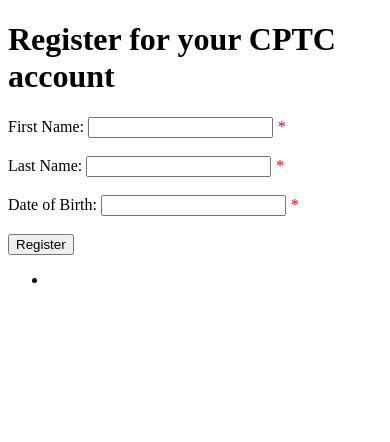
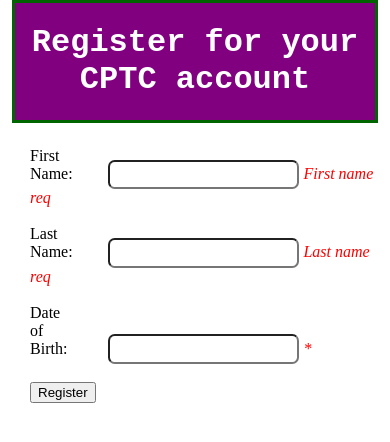
Before and after one commit to CalvinSithideth/CPW203-StudentReg, a plain HTML site: page index.html in a window 390 px wide. Both pictures are taken after a click on the button "Register". Drawn offline with Linux system fonts and the light colour scheme.

Commit message:
Added CSS rules, mobile CSS; added js: isValid

```diff
--- a/css/style.css
+++ b/css/style.css
@@ -3,3 +3,54 @@ span[class=required] {
     color: red;
     font-style: italic;
 }
+
+header {
+    text-align: center;
+    background-color: purple;
+    color: white;
+    font-family: 'Share Tech Mono', monospace;
+    /*border-width: 1px;
+    border-style: solid;
+    border-color: darkgreen;*/
+    border: .2em solid darkgreen;
+    /*margin-left: 10%;
+    margin-right: 10%;
+    margin-bottom: 1.5em;*/
+    margin: 0px 0% 1.5em
+}
+
+main > label {
+    margin-right: 2em;
+    width: 12%;
+    display: inline-block;
+}
+
+main > input[type=text] {
+    padding: .4em;
+    border-radius: .5em;
+}
+
+main > button {
+    cursor: pointer;
+}
+
+main {
+    margin-left: 5%;
+}
+
+body {
+    margin: .75em 10%;
+}
+
+@media only screen and (max-width: 600px) {
+
+    body {
+        margin: 0px 3%;
+    }
+
+    header {
+        font-family: 'Courier New', Courier, monospace;
+    }
+
+
+}
--- a/index.html
+++ b/index.html
@@ -11,6 +11,7 @@
           content="CPTC Registration, New CPTC Student Registration">
 
     <link rel="stylesheet" href="css/style.css">
+    <link href="https://fonts.googleapis.com/css?family=Share+Tech+Mono" rel="stylesheet">
 
     <script src="scripts/main.js"></script>
 
@@ -22,13 +23,13 @@
 
     <main>
         <label for="first-name">First Name:</label>
-        <input type="text" name="" id="first-name">
-        <span class="required">*</span>
+        <input type="text" name="" id="first-name" data-required>
+        <span class="required" data-msg="First name req">*</span>
         <br><br>
 
         <label for="last-name">Last Name:</label>
-        <input type="text" name="" id="last-name">
-        <span class="required">*</span>
+        <input type="text" name="" id="last-name" data-required>
+        <span class="required" data-msg="Last name req">*</span>
         <br><br>
 
         <label for="dob">Date of Birth:</label>
--- a/scripts/main.js
+++ b/scripts/main.js
@@ -12,8 +12,24 @@ window.onload = function () {
     regBtn.onclick = registerStudent;
 };
 function registerStudent() {
-    var nextStudent = getStudent();
-    displayStudent(nextStudent);
+    if (isValid()) {
+        var nextStudent = getStudent();
+        displayStudent(nextStudent);
+    }
+}
+function isValid() {
+    var reqElems = document.querySelectorAll("main > input[data-required]");
+    var valid = true;
+    for (var i = 0; i < reqElems.length; i++) {
+        var currInput = reqElems[i];
+        if (currInput.value.trim() == "") {
+            var span = currInput.nextElementSibling;
+            var msg = span.getAttribute("data-msg");
+            span.innerHTML = msg;
+            valid = false;
+        }
+    }
+    return valid;
 }
 function getStudent() {
     var s = new Student();
```
Also changed, not shown: 1 other file.
